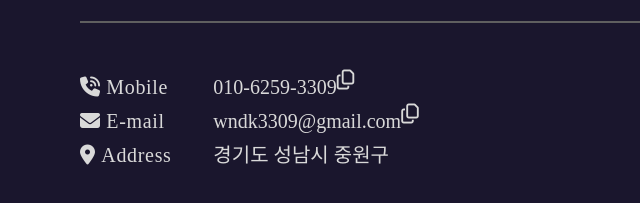
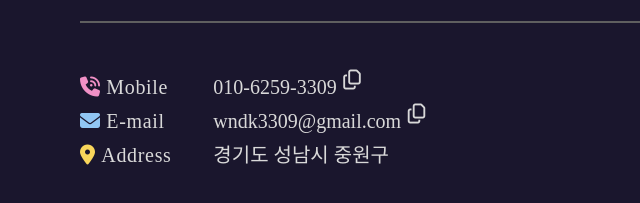
Before and after one commit to Parkjua/Portfolio, a plain HTML site: page index.html in a window 1280 px wide. Shown: the part 6101-6304 px from the top of the page, 0-640 px from the left. Drawn offline with nearby package versions, Linux system fonts and the light colour scheme; a web font is replaced by a local one.

Commit message:
Update common.css

```diff
--- a/css/common.css
+++ b/css/common.css
@@ -1442,6 +1442,18 @@ button:hover .btn_text {
 .contact_final {
   display: flex;
   justify-content: space-between;
+}.copy {
+  padding-left: calc(100vw * 10 / 1920);
+  font-size: calc(100vw * 30 / 1920);
+}
+dl dt i {
+  color: #f090c6;
+}
+dl:nth-child(2) dt i {
+  color: #91c6f4;
+}
+dl:nth-child(3) dt i {
+  color: #f9d65b;
 }
 /* title animation */
 .title-word {
```
